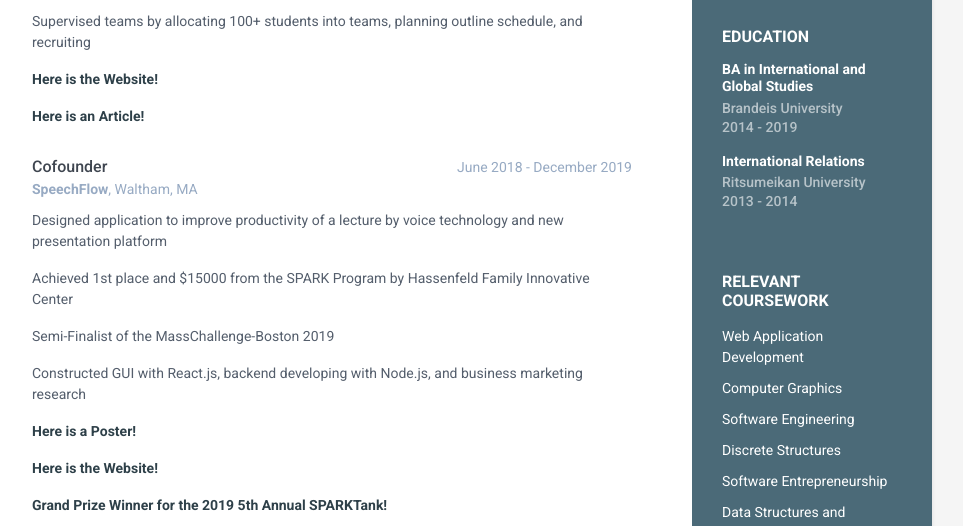
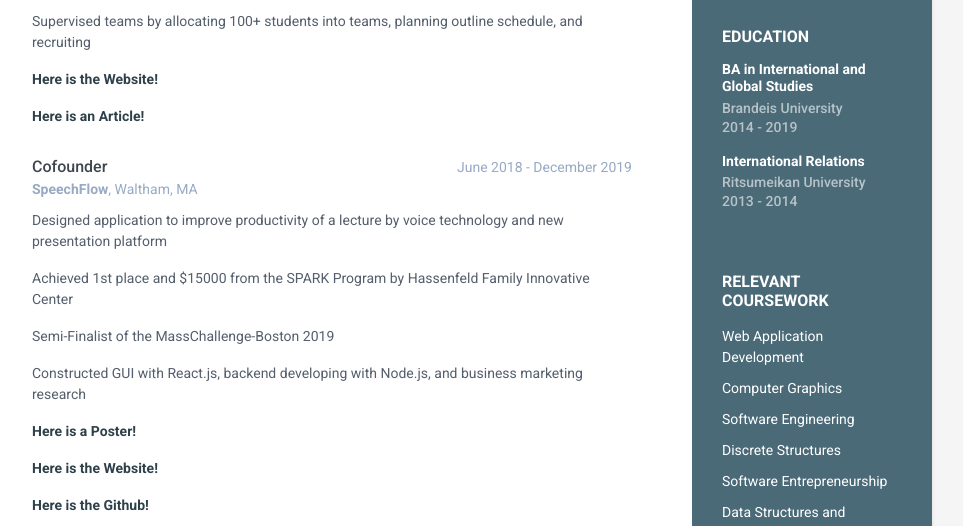
Before and after one commit to hahagugi156/hahagugi156.github.io, a plain HTML site: page index.html in a window 1280 px wide. Shown: the part 404-930 px from the top of the page, without its empty margins (188-1151 px from the left). Drawn offline with Linux system fonts and the light colour scheme.

Commit message:
Update index.html

```diff
--- a/index.html
+++ b/index.html
@@ -153,6 +153,7 @@
                         <p>Constructed GUI with React.js, backend developing with Node.js, and business marketing research </p>
                         <p><b><a href="assets/images/SpeechFlow_Poster.pdf">Here is a Poster!</a></b></p>
                         <p><b><a href="https://kyunghck94.github.io/about.html">Here is the Website!</a></b></p>
+                        <p><b><a href="https://github.com/huaigulin/PresentationAssistant">Here is the Github!</a></b></p>
                         <p><b><a href="https://www.brandeis.edu/innovation/in-the-news/newsletter-articles/2019sparktank.html">Grand Prize Winner for the 2019 5th Annual SPARKTank!</a></b></p>
                         <p><b><a href="https://www.facebook.com/watch/live/?v=541586883067937&ref=watch_permalink">Here is the pitch for the MIT Enterprise Forum Cambrigde!</a></b></p>
                     </div><!--//details-->
```
